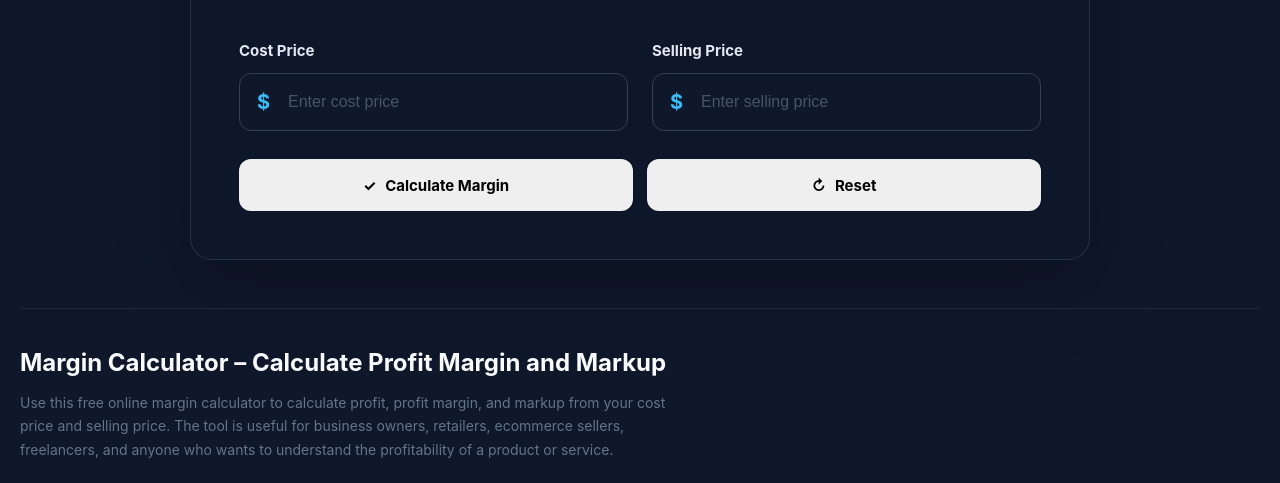
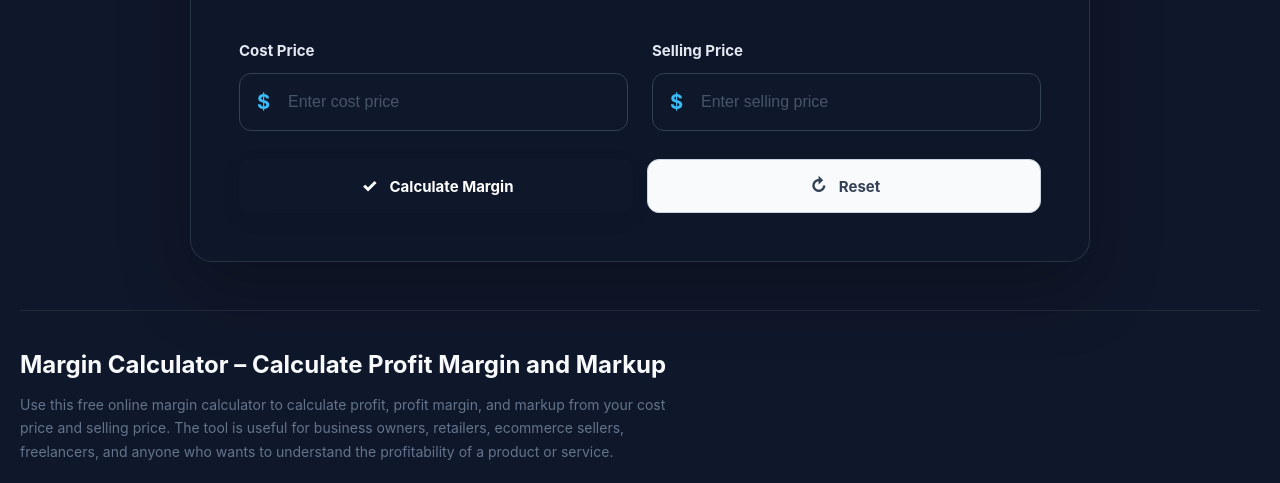
Before and after one commit to ikramhossen51/calvora, a plain HTML site: page calculators/margin/index.html in a window 1280 px wide. Shown: the part 301-784 px from the top of the page. Drawn offline with Linux system fonts and the light colour scheme.

Commit message:
Update margin.css

```diff
--- a/calculators/margin/margin.css
+++ b/calculators/margin/margin.css
@@ -1231,3 +1231,156 @@
   }
 
 }
+/* =====================================================
+   CALVORA MARGIN CALCULATOR
+   BUTTON FINAL FIX
+===================================================== */
+
+.margin-calculator .margin-actions {
+  width: 100% !important;
+  display: flex !important;
+  flex-direction: row !important;
+  gap: 14px !important;
+  margin: 24px 0 0 !important;
+  padding: 0 !important;
+}
+
+.margin-calculator .margin-actions .margin-button {
+  appearance: none !important;
+  -webkit-appearance: none !important;
+
+  box-sizing: border-box !important;
+
+  width: 100% !important;
+  flex: 1 1 0 !important;
+
+  min-height: 54px !important;
+  height: 54px !important;
+
+  margin: 0 !important;
+  padding: 0 20px !important;
+
+  border-radius: 12px !important;
+
+  display: flex !important;
+  align-items: center !important;
+  justify-content: center !important;
+  gap: 9px !important;
+
+  font-family: inherit !important;
+  font-size: 15px !important;
+  font-weight: 700 !important;
+  line-height: 1 !important;
+
+  cursor: pointer !important;
+
+  transition:
+    transform 0.2s ease,
+    box-shadow 0.2s ease,
+    background 0.2s ease !important;
+}
+
+
+/* =====================================================
+   CALCULATE
+===================================================== */
+
+.margin-calculator .margin-calculate-btn {
+  background: #0f172a !important;
+  color: #ffffff !important;
+
+  border: 1px solid #0f172a !important;
+
+  box-shadow:
+    0 6px 16px rgba(15, 23, 42, 0.18) !important;
+}
+
+.margin-calculator .margin-calculate-btn:hover {
+  background: #1e293b !important;
+
+  transform: translateY(-1px) !important;
+
+  box-shadow:
+    0 8px 20px rgba(15, 23, 42, 0.24) !important;
+}
+
+
+/* =====================================================
+   RESET
+===================================================== */
+
+.margin-calculator .margin-reset-btn {
+  background: #f8fafc !important;
+  color: #334155 !important;
+
+  border: 1px solid #cbd5e1 !important;
+
+  box-shadow: none !important;
+}
+
+.margin-calculator .margin-reset-btn:hover {
+  background: #e2e8f0 !important;
+
+  transform: translateY(-1px) !important;
+}
+
+
+/* =====================================================
+   ICON
+===================================================== */
+
+.margin-calculator .margin-button-icon {
+  width: 22px !important;
+  height: 22px !important;
+
+  display: inline-flex !important;
+  align-items: center !important;
+  justify-content: center !important;
+
+  flex: 0 0 22px !important;
+
+  font-size: 18px !important;
+  font-weight: 800 !important;
+
+  line-height: 1 !important;
+}
+
+
+/* =====================================================
+   ACTIVE
+===================================================== */
+
+.margin-calculator .margin-button:active {
+  transform: translateY(0) !important;
+}
+
+
+/* =====================================================
+   FOCUS
+===================================================== */
+
+.margin-calculator .margin-button:focus-visible {
+  outline: 3px solid rgba(59, 130, 246, 0.35) !important;
+  outline-offset: 3px !important;
+}
+
+
+/* =====================================================
+   MOBILE
+===================================================== */
+
+@media (max-width: 600px) {
+
+  .margin-calculator .margin-actions {
+    flex-direction: column !important;
+    gap: 12px !important;
+  }
+
+  .margin-calculator .margin-actions .margin-button {
+    width: 100% !important;
+    flex: none !important;
+    min-height: 54px !important;
+    height: 54px !important;
+  }
+
+}‌
```
